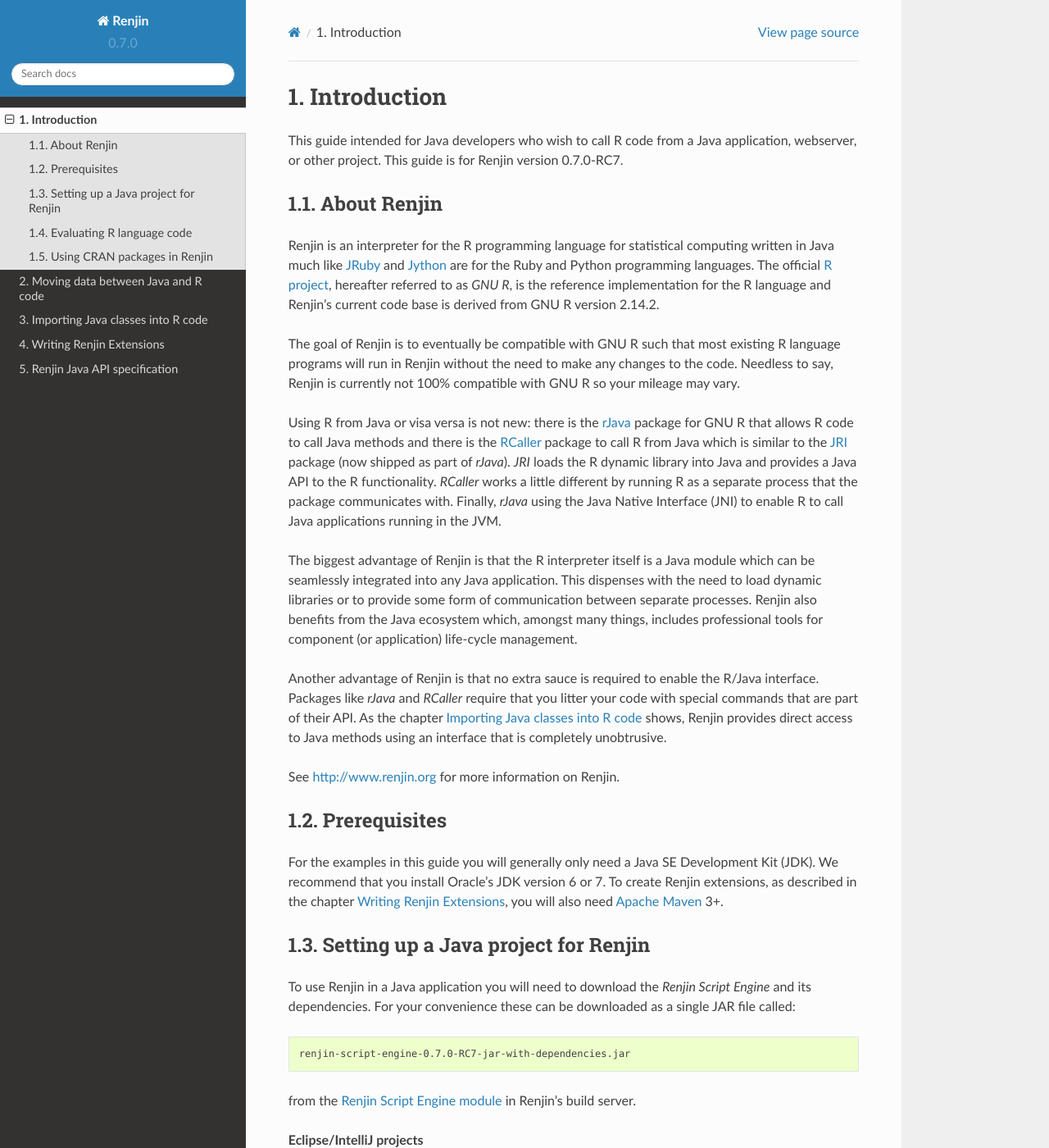
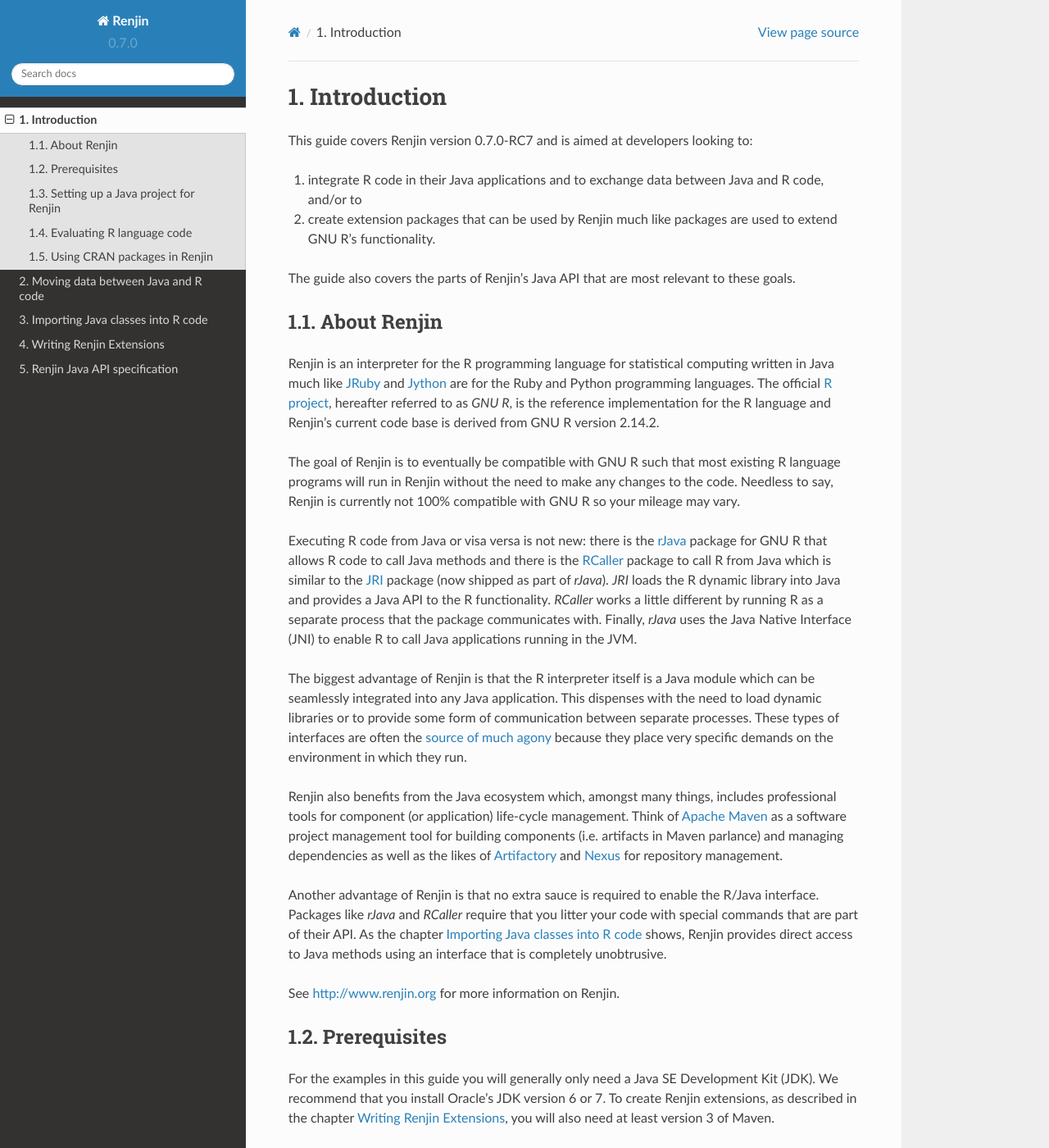
Before and after one commit to bedatadriven/renjin-docs, a Sphinx documentation site: the page built from source/introduction.rst, in a window 1280 px wide and 1400 px high. Shown: the whole window at 82% size. Built offline with Sphinx 7.4.7 and the Read the Docs theme 2.0.0, drawn with Linux system fonts in a browser that asks for light colours.

Commit message:
improve an expand the introduction

```diff
--- a/source/introduction.rst
+++ b/source/introduction.rst
@@ -3,13 +3,16 @@
 Introduction
 ============
 
-This guide intended for Java developers who wish to call R code from a Java
-application, webserver, or other project. This guide is for Renjin version
-|release|.
+This guide covers Renjin version |release| and is aimed at developers looking
+to:
 
-.. The approach is generally the same for other JVM languages such as Scala,
-.. Clojure, JRuby, etc, but users of those languages will need to make some mental
-.. translation from Java syntax to their own.
+1. integrate R code in their Java applications and to exchange data between Java
+   and R code, and/or to
+2. create extension packages that can be used by Renjin much like packages are
+   used to extend GNU R's functionality.
+
+The guide also covers the parts of Renjin's Java API that are most relevant to
+these goals.
 
 About Renjin
 ------------
@@ -25,21 +28,27 @@
 changes to the code. Needless to say, Renjin is currently not 100% compatible
 with GNU R so your mileage may vary.
 
-Using R from Java or visa versa is not new: there is the rJava_ package for GNU
-R that allows R code to call Java methods and there is the RCaller_ package to
-call R from Java which is similar to the JRI_ package (now shipped as part of
-*rJava*). *JRI* loads the R dynamic library into Java and provides a Java API to
-the R functionality. *RCaller* works a little different by running R as a
-separate process that the package communicates with. Finally, *rJava* using the
-Java Native Interface (JNI) to enable R to call Java applications running in the
-JVM.
+Executing R code from Java or visa versa is not new: there is the rJava_ package
+for GNU R that allows R code to call Java methods and there is the RCaller_
+package to call R from Java which is similar to the JRI_ package (now shipped as
+part of *rJava*). *JRI* loads the R dynamic library into Java and provides a
+Java API to the R functionality. *RCaller* works a little different by running R
+as a separate process that the package communicates with. Finally, *rJava* uses
+the Java Native Interface (JNI) to enable R to call Java applications running in
+the JVM.
 
 The biggest advantage of Renjin is that the R interpreter itself is a Java
 module which can be seamlessly integrated into any Java application. This
 dispenses with the need to load dynamic libraries or to provide some form of
-communication between separate processes. Renjin also benefits from the Java
-ecosystem which, amongst many things, includes professional tools for component
-(or application) life-cycle management.
+communication between separate processes. These types of interfaces are often
+the `source of much agony`_ because they place very specific demands on the
+environment in which they run.
+
+Renjin also benefits from the Java ecosystem which, amongst many things,
+includes professional tools for component (or application) life-cycle
+management. Think of `Apache Maven`_ as a software project management tool for
+building components (i.e. artifacts in Maven parlance) and managing dependencies
+as well as the likes of Artifactory_ and Nexus_ for repository management.
 
 Another advantage of Renjin is that no extra sauce is required to enable the
 R/Java interface. Packages like *rJava* and *RCaller* require that you litter
@@ -55,6 +64,10 @@
 .. _rJava: http://www.rforge.net/rJava/
 .. _RCaller: https://code.google.com/p/rcaller/
 .. _JRI: http://www.rforge.net/JRI
+.. _source of much agony: http://stackoverflow.com/tags/rjava/hot
+.. _Apache Maven: http://maven.apache.org
+.. _Artifactory: http://www.jfrog.com
+.. _Nexus: http://www.sonatype.org/nexus/
 
 Prerequisites
 -------------
@@ -62,9 +75,7 @@
 For the examples in this guide you will generally only need a Java SE
 Development Kit (JDK). We recommend that you install Oracle's JDK version 6 or
 7. To create Renjin extensions, as described in the chapter
-:doc:`writing-renjin-extensions`, you will also need `Apache Maven`_ 3+.
-
-.. _Apache Maven: http://maven.apache.org
+:doc:`writing-renjin-extensions`, you will also need at least version 3 of Maven.
 
 .. _sec-setting-up-a-java-project-for-renjin:
 
```
